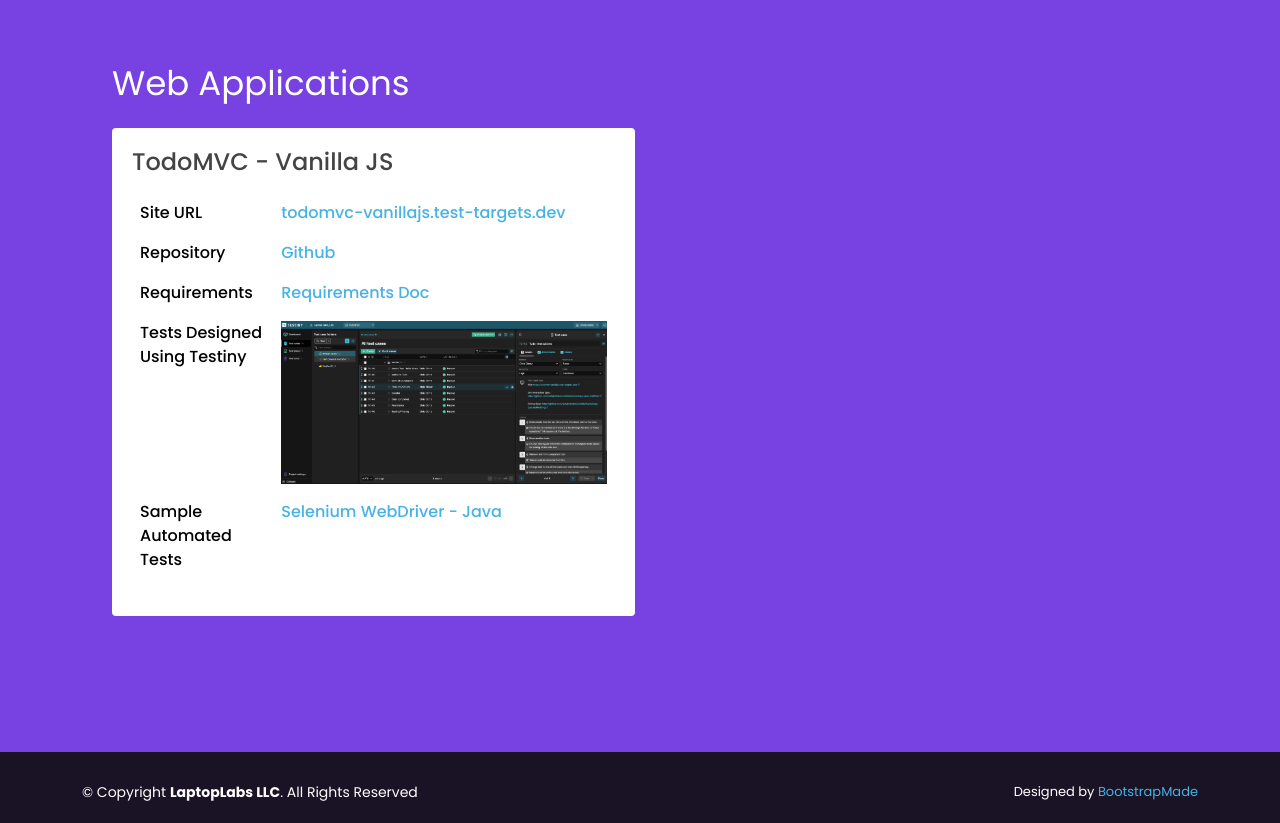
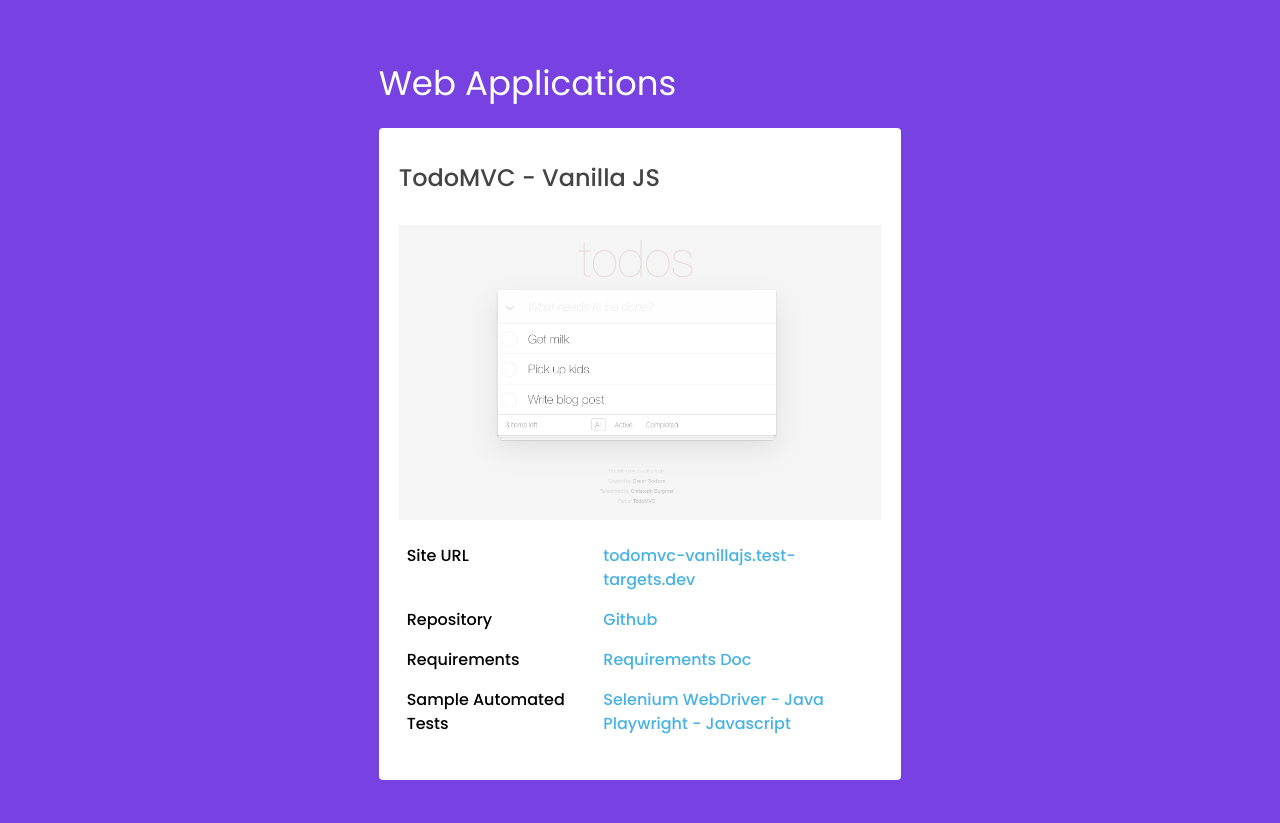
Before and after one commit to clontztopher/test-targets, a website: page test-targets/public/index.html in a window 1280 px wide. Shown: the part 697-1520 px from the top of the page. Drawn offline with Linux system fonts and the light colour scheme.

Commit message:
Update packages.

```diff
--- a/test-targets/public/index.html
+++ b/test-targets/public/index.html
@@ -107,7 +107,7 @@
     <section id="why-us" class="why-us section-bg">
       <div class="container-fluid" data-aos="fade-up">
 
-        <div class="row">
+        <div class="row justify-content-center">
 
           <div class="col-lg-7 d-flex flex-column justify-content-center align-items-stretch  order-2 order-lg-1">
 
@@ -118,7 +118,8 @@
             <div class="accordion-list">
               <ul>
                 <li>
-                  <h4 class="mb-3">TodoMVC - Vanilla JS</h4>
+                  <h4 class="my-3">TodoMVC - Vanilla JS</h4>
+                  <img src="assets/img/todomvc-screenshot.png" alt="" class="img-fluid my-3">
                   <table class="table table-borderless">
                     <tbody>
                       <tr>
@@ -147,16 +148,12 @@
                         </td>
                       </tr>
                       <tr>
-                        <th scope="row">Tests Designed Using Testiny</th>
-                        <td>
-                          <img src="assets/img/todomvc-test-design.png" alt="" class="img-fluid">
-                        </td>
-                      </tr>
-                      <tr>
                         <th scope="row">Sample Automated Tests</th>
                         <td>
                           <a href="https://github.com/clontztopher/test-targets/tree/main/todomvc-vanillajs/test/selenium"
                             target="_blank" rel="noopener noreferrer">Selenium WebDriver - Java</a>
+                          <a href="https://github.com/clontztopher/test-targets/tree/main/todomvc-vanillajs/test/playwright"
+                            target="_blank" rel="noopener noreferrer">Playwright - Javascript</a>
                         </td>
                       </tr>
                     </tbody>
```
Also changed, not shown: todomvc-vanillajs/package.json (+7 -4 lines), test-targets/public/assets/img/todomvc-screenshot.png (added), 1 other file.
